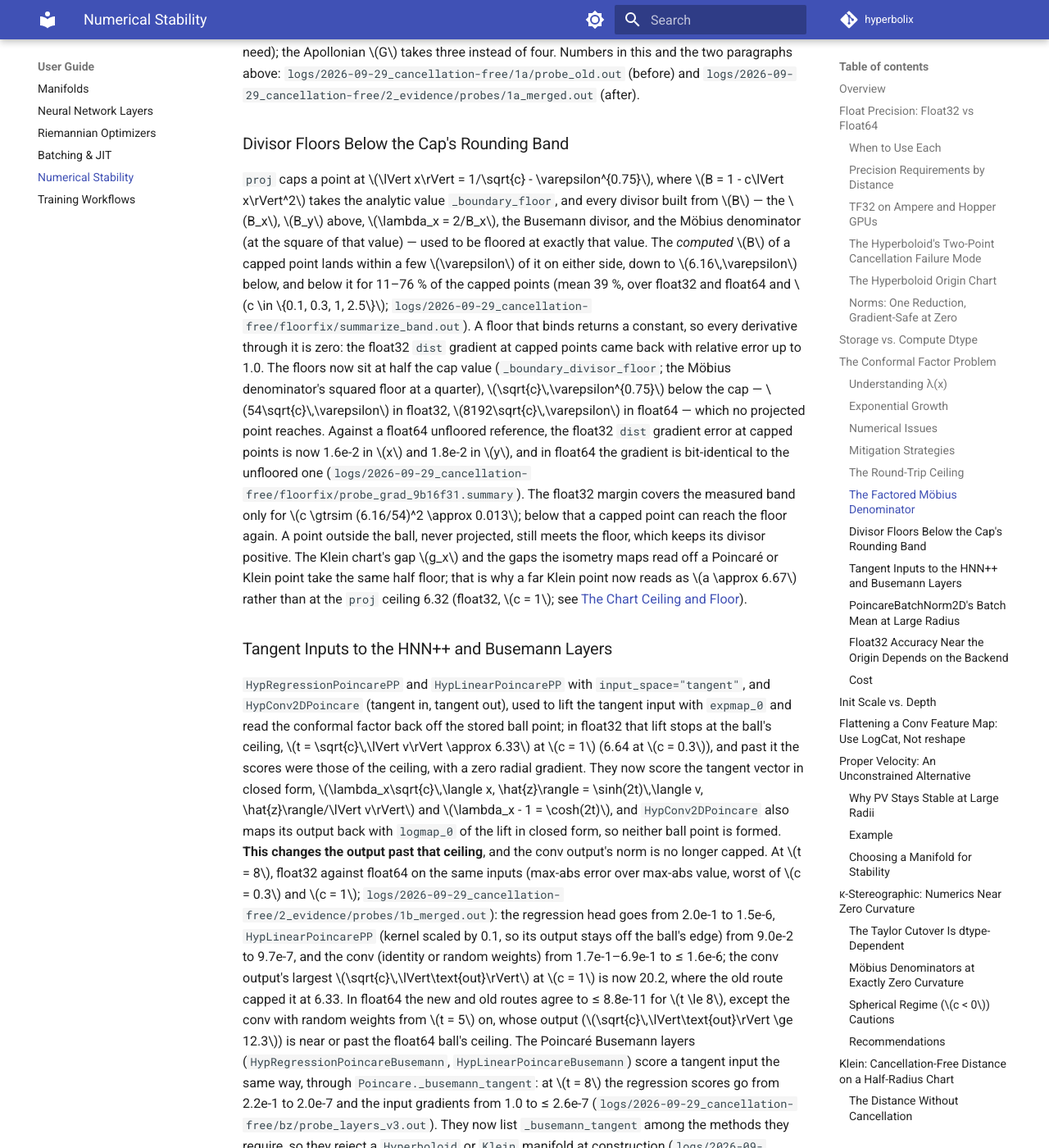
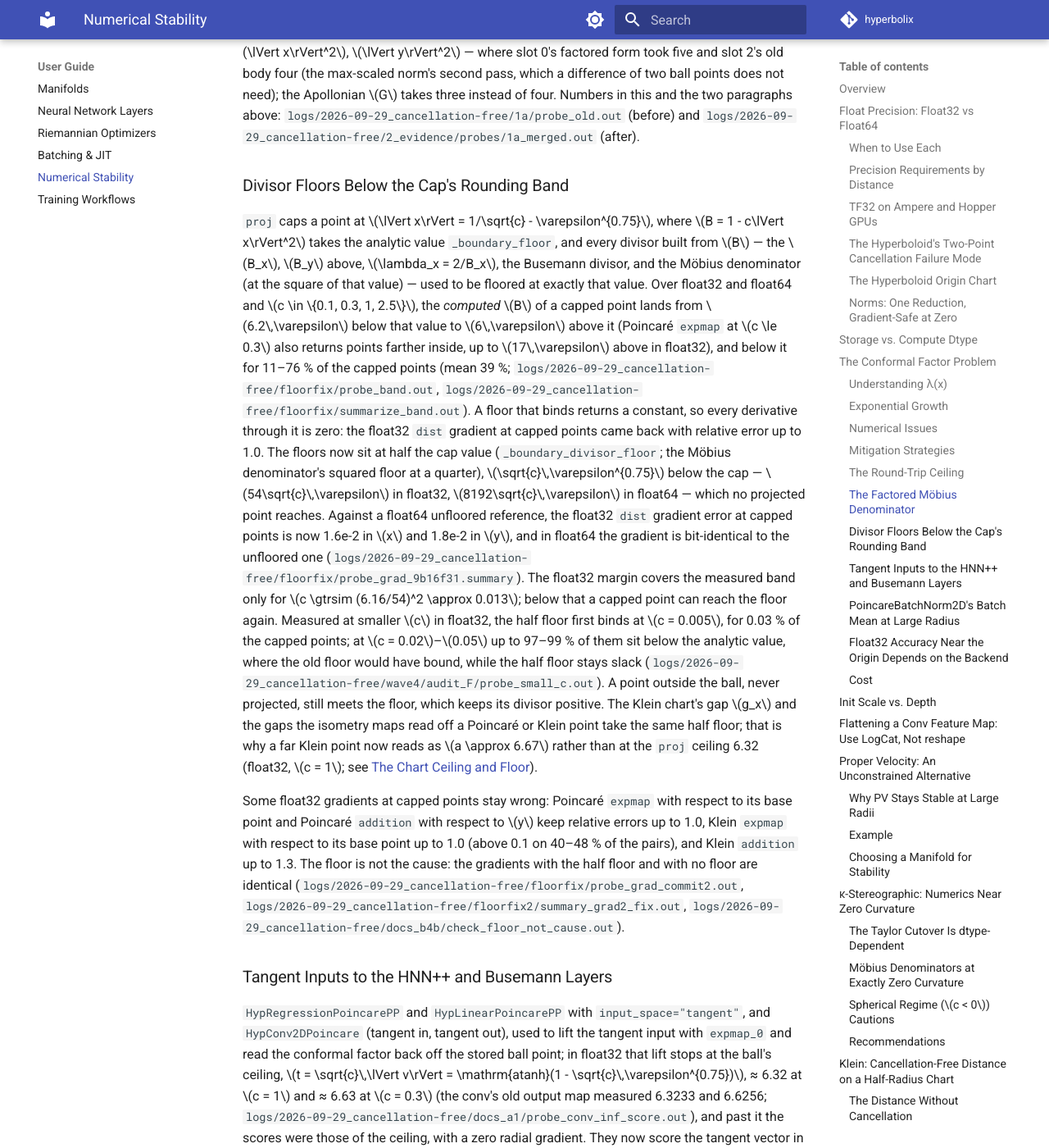
Before and after one commit to timoklein/hyperbolix, an MkDocs documentation site: the page built from docs/user-guide/numerical-stability.md, in a window 1280 px wide and 1400 px high, scrolled down 23175 px. Shown: the whole window at 82% size. Built offline with MkDocs 1.6.1 and Material for MkDocs 9.7.7, drawn with Linux system fonts in a browser that asks for light colours; comment, search, counter and statistics services are not loaded; the version menu is left out; some of the changed text lies outside the part shown.

Commit message:
Align the numerics guide's thresholds and caps with the precision table, and soften the Stereographic identity claims
- Poincaré dtype advice (manifold choice, best practices) now follows the measured table:
  float32 to a = 7, float64 for critical ops from a = 10, required past the chart ceiling.
- The ball ceiling in "Which Version to Use?" and the Stereographic geodesic cap use the
  c-dependent form; bare 12.6 / 27.7 statements now say "at c = 1".
- HypConv2DPoincare's inf-score output: sqrt(c)*||out|| = 43.9178 at c = 0.3 and 1
  (80.18 at c = 0.3); old route 6.3233 (c = 1) / 6.6256 (c = 0.3).
- Old tangent-lift cap: atanh(1 - sqrt(c)*eps^0.75), ~6.32 at c = 1 and ~6.63 at c = 0.3.
- Divisor floors: band -6.2 to +6 eps, the float32 gradients that stay wrong at capped points
  (not caused by the floor), and the small-c binding measurement.
- Blank lines before the two lists under "Which Version to Use?".
- Stereographic at c > 0: bit-identical to Poincare only in the shared core; dist, logmap,
  expmap, expmap_0, logmap_0 and scalar_mul agree to rounding (module and class docstrings,
  API reference, manifolds guide).

````diff
--- a/docs/user-guide/numerical-stability.md
+++ b/docs/user-guide/numerical-stability.md
@@ -471,7 +471,7 @@
 - **`lorentz_midpoint` with `c > 1`:** its normalizer, about `c·x₀²` times the weighted variance of the directions `x_s/x₀` (at most 1), overflows in a widely spread cloud from time coordinates of about `1.84e19/√c`, and the output is the origin. For `c ≤ 1` that is past the ceiling.
 - **FHCNN `normalize=True`:** a linear output whose spatial norm exceeds 1.84e19 gets spatial part 0 and a finite time slot — a finite point off the hyperboloid; its spatial part has zero gradient (the time slot's sigmoid gate still gets one).
 - **`HypLinearPoincarePP`, `HypLinearPoincareBusemann`:** an `inf` score is clipped — by the `sinh` argument clip at `±0.99·ln FLT_MAX ≈ ±87.8`, or by `v_max` — to a finite point at the ball's edge, where the hyperboloid lift above passes it through.
-- **`HypConv2DPoincare`:** the same `sinh` clip, but the layer now returns `logmap_0` of the lift in closed form, so an `inf` score comes out as a finite tangent vector of norm `87.8/(2√c) ≈ 43.9/√c` along its channel; the ball round trip it replaced returned the ball's ceiling, `6.32/√c` at `c = 1` (`logs/2026-09-29_cancellation-free/docs_a1/probe_conv_inf_score.out`).
+- **`HypConv2DPoincare`:** the same `sinh` clip, but the layer now returns `logmap_0` of the lift in closed form, so an `inf` score comes out as a finite tangent vector along its channel with `√c‖out‖ = 43.9178`, half the clip, at both `c = 0.3` and `c = 1`, i.e. `‖out‖ = 43.9/√c` (80.18 at `c = 0.3`); the ball round trip it replaced returned the ball's ceiling, `√c‖out‖ = 6.3233` at `c = 1` and `6.6256` at `c = 0.3` (`logs/2026-09-29_cancellation-free/docs_a1/probe_conv_inf_score.out`).
 
 ### The Hyperboloid Origin Chart {#hyperboloid-origin-chart}
 
@@ -954,32 +954,46 @@
 `proj` caps a point at $\lVert x\rVert = 1/\sqrt{c} - \varepsilon^{0.75}$, where
 $B = 1 - c\lVert x\rVert^2$ takes the analytic value `_boundary_floor`, and every divisor built
 from $B$ — the $B_x$, $B_y$ above, $\lambda_x = 2/B_x$, the Busemann divisor, and the Möbius
-denominator (at the square of that value) — used to be floored at exactly that value. The
-*computed* $B$ of a capped point lands within a few $\varepsilon$ of it on either side, down to
-$6.16\,\varepsilon$ below, and below it for 11–76 % of the capped points (mean 39 %, over float32
-and float64 and
-$c \in \{0.1, 0.3, 1, 2.5\}$; `logs/2026-09-29_cancellation-free/floorfix/summarize_band.out`). A
-floor that binds returns a constant, so every derivative through it is zero: the float32 `dist`
-gradient at capped points came back with relative error up to 1.0. The floors now sit at half the
-cap value (`_boundary_divisor_floor`; the Möbius denominator's squared floor at a quarter),
+denominator (at the square of that value) — used to be floored at exactly that value. Over float32
+and float64 and $c \in \{0.1, 0.3, 1, 2.5\}$, the *computed* $B$ of a capped point lands from
+$6.2\,\varepsilon$ below that value to $6\,\varepsilon$ above it (Poincaré `expmap` at $c \le 0.3$
+also returns points farther inside, up to $17\,\varepsilon$ above in float32), and below it for
+11–76 % of the capped points (mean 39 %; `logs/2026-09-29_cancellation-free/floorfix/probe_band.out`,
+`logs/2026-09-29_cancellation-free/floorfix/summarize_band.out`). A floor that binds returns a
+constant, so every derivative through it is zero: the float32 `dist` gradient at capped points came
+back with relative error up to 1.0. The floors now sit at half the cap value
+(`_boundary_divisor_floor`; the Möbius denominator's squared floor at a quarter),
 $\sqrt{c}\,\varepsilon^{0.75}$ below the cap — $54\sqrt{c}\,\varepsilon$ in float32,
 $8192\sqrt{c}\,\varepsilon$ in float64 — which no projected point reaches. Against a float64
 unfloored reference, the float32 `dist` gradient error at capped points is now 1.6e-2 in $x$ and
 1.8e-2 in $y$, and in float64 the gradient is bit-identical to the unfloored one
 (`logs/2026-09-29_cancellation-free/floorfix/probe_grad_9b16f31.summary`). The float32 margin
 covers the measured band only for $c \gtrsim (6.16/54)^2 \approx 0.013$; below that a capped point
-can reach the floor again. A point outside the ball, never projected, still meets the floor, which
-keeps its divisor positive. The Klein chart's gap $g_x$ and the gaps the isometry maps read off a
-Poincaré or Klein point take the same half floor; that is why a far Klein point now reads as
-$a \approx 6.67$ rather than at the `proj` ceiling 6.32 (float32, $c = 1$; see
-[The Chart Ceiling and Floor](#klein-chart-ceiling)).
+can reach the floor again. Measured at smaller $c$ in float32, the half floor first binds at
+$c = 0.005$, for 0.03 % of the capped points; at $c = 0.02$–$0.05$ up to 97–99 % of them sit below
+the analytic value, where the old floor would have bound, while the half floor stays slack
+(`logs/2026-09-29_cancellation-free/wave4/audit_F/probe_small_c.out`). A point outside the ball,
+never projected, still meets the floor, which keeps its divisor positive. The Klein chart's gap
+$g_x$ and the gaps the isometry maps read off a Poincaré or Klein point take the same half floor;
+that is why a far Klein point now reads as $a \approx 6.67$ rather than at the `proj` ceiling 6.32
+(float32, $c = 1$; see [The Chart Ceiling and Floor](#klein-chart-ceiling)).
+
+Some float32 gradients at capped points stay wrong: Poincaré `expmap` with respect to its base
+point and Poincaré `addition` with respect to $y$ keep relative errors up to 1.0, Klein `expmap`
+with respect to its base point up to 1.0 (above 0.1 on 40–48 % of the pairs), and Klein
+`addition` up to 1.3. The floor is not the cause: the gradients with the half floor and with no
+floor are identical (`logs/2026-09-29_cancellation-free/floorfix/probe_grad_commit2.out`,
+`logs/2026-09-29_cancellation-free/floorfix2/summary_grad2_fix.out`,
+`logs/2026-09-29_cancellation-free/docs_b4b/check_floor_not_cause.out`).
 
 ### Tangent Inputs to the HNN++ and Busemann Layers {#poincare-tangent-input}
 
 `HypRegressionPoincarePP` and `HypLinearPoincarePP` with `input_space="tangent"`, and
 `HypConv2DPoincare` (tangent in, tangent out), used to lift the tangent input with `expmap_0` and
 read the conformal factor back off the stored ball point; in float32 that lift stops at the
-ball's ceiling, $t = \sqrt{c}\,\lVert v\rVert \approx 6.33$ at $c = 1$ (6.64 at $c = 0.3$), and
+ball's ceiling, $t = \sqrt{c}\,\lVert v\rVert = \mathrm{atanh}(1 - \sqrt{c}\,\varepsilon^{0.75})$,
+≈ 6.32 at $c = 1$ and ≈ 6.63 at $c = 0.3$ (the conv's old output map measured 6.3233 and 6.6256;
+`logs/2026-09-29_cancellation-free/docs_a1/probe_conv_inf_score.out`), and
 past it the scores were those of the ceiling, with a zero radial gradient. They now score the
 tangent vector in closed form,
 $\lambda_x\sqrt{c}\,\langle x, \hat{z}\rangle = \sinh(2t)\,\langle v, \hat{z}\rangle/\lVert v\rVert$
@@ -991,7 +1005,7 @@
 2.0e-1 to 1.5e-6, `HypLinearPoincarePP` (kernel scaled by 0.1, so its output stays off the ball's
 edge) from 9.0e-2 to 9.7e-7, and the conv (identity or random weights) from 1.7e-1–6.9e-1 to
 ≤ 1.6e-6; the conv output's largest $\sqrt{c}\,\lVert\text{out}\rVert$ at $c = 1$ is now 20.2,
-where the old route capped it at 6.33. In
+where the old route capped it at the ceiling (6.3279 in that probe). In
 float64 the new and old routes agree to ≤ 8.8e-11 for $t \le 8$, except the conv with random
 weights from $t = 5$ on, whose output ($\sqrt{c}\,\lVert\text{out}\rVert \ge 12.3$) is near or
 past the float64 ball's ceiling. The Poincaré Busemann layers
@@ -1223,7 +1237,7 @@
 
 ### Choosing a Manifold for Stability
 
-- **Poincaré ball**: compact, bounded — fine for small distances ($<5$) and visualization; clamp or use float64 past that.
+- **Poincaré ball**: compact, bounded — float32 is fine up to scaled radius $a = \sqrt{c}\,d \approx 7$ and for visualization; use float64 for critical operations from $a \approx 10$, and float64 is required past the float32 chart ceiling ($a \approx 12.65$ at $c = 1$; see the [table](#precision-requirements-by-distance)).
 - **Hyperboloid**: unbounded radius, and `dist`/`logmap`/`sqdist`/`tangent_norm`/`expmap`/`ptransp`/`tangent_proj`/`tangent_inner`/`egrad2rgrad`/gyro `addition`/`busemann` are all cancellation-free, designed to avoid the identified cancellation, with accuracy limited by the operation and stored inputs (see [above](#the-hyperboloids-two-point-cancellation-failure-mode)). The constraint $\langle x, x\rangle_L = -1/c$ must still be maintained and can drift under Euclidean updates — see [The `atol` Convention](#the-atol-convention) — and a handful of places still lose accuracy for reasons the fix does not remove, listed under [Known Limitations](#hyperboloid-known-limitations).
 - **Proper Velocity**: unconstrained $\mathbb{R}^n$, stable at large radii, exact Euclidean retraction (plain `optax.adam` / SGD trains PV layers without a Riemannian wrapper). Preferred when embeddings naturally grow large. Its tangent-space metric shares the hyperboloid's fix (see [below](#pv-tangent-metric)), and `PV.dist`/`logmap` between two nearby points at large radius now go through the exact hyperboloid lift — see [below](#pv-dist-lift).
 - **κ-Stereographic**: the Poincaré ball's numerics for $c > 0$: it shares the gyrovector core (`addition`, `gyration`, `proj`, the conformal factor), and `dist`, `logmap` and `geodesic` use the far-pair asinh form of Poincaré's default `dist`. It adds the flat and spherical regimes and a Taylor-series switchover near $c = 0$ — see the [dedicated section below](#stereographic-near-zero-curvature).
@@ -1251,7 +1265,8 @@
 bit (float32: `logmap` within 1.1e-5 relative on pairs at scaled radius 6 to 11, the rest within
 3.7e-7). Two things differ.
 `geodesic(t, x, y)` still stores $t \otimes ((-x) \oplus y)$, a point at radius $t\,d$ that float32
-caps once $\sqrt{c}\,t\,d$ passes 12.6; $t = 1/2$ stays inside for any two points the ball stores.
+caps once $\sqrt{c}\,t\,d$ passes the [chart ceiling](#poincare-roundtrip-ceiling) (12.65 at $c = 1$,
+13.80 at $c = 0.1$); $t = 1/2$ stays inside for any two points the ball stores.
 And `dist` has no counterpart of Poincaré's saturating slot 1. For $c \le 0$ and in the Taylor band
 near $c = 0$ the formulas are unchanged: `logmap` and `geodesic` return the same bits as before, and
 `dist`, which now takes the norm of $(-x) \oplus y$ from the Möbius denominator without forming the
@@ -2242,17 +2257,21 @@
 ### Which Version to Use?
 
 **General recommendation**: `VERSION_MOBIUS_DIRECT` (version 0)
+
 - Fewest intermediate operations
 - Best for most applications
 
 **Special cases**:
+
 - **Near-boundary points** (||x|| > 0.9): Use `Poincare(dtype=jnp.float64)`, or convert to the
   hyperboloid via `isometry_mappings.poincare_to_hyperboloid` and use `Hyperboloid.dist` —
   `dist`/`logmap` are now covered by the measured two-point accuracy checks (see [above](
   #the-hyperboloids-two-point-cancellation-failure-mode)). The contrast that motivates this
-  advice: the Poincaré ball itself cannot even *represent* a point past $d_0 \approx 12.65/\sqrt{c}$
-  (float32) / $27.7/\sqrt{c}$ (float64) — `proj`'s boundary clamp saturates there — while the
-  hyperboloid chart's representable ceiling is $\sqrt{c}\,d = \ln(2\,\texttt{finfo.max}) \approx 89$
+  advice: the Poincaré ball itself cannot even *represent* a point past the scaled radius
+  $\sqrt{c}\,d_0 = 2\,\mathrm{atanh}(1 - \sqrt{c}\,\varepsilon^{0.75})$, where `proj`'s boundary
+  clamp saturates: 12.65 (float32) / 27.73 (float64) at $c = 1$, 13.80 / 28.88 at $c = 0.1$ (see
+  [The Round-Trip Ceiling](#poincare-roundtrip-ceiling)). The hyperboloid chart's representable
+  ceiling is $\sqrt{c}\,d = \ln(2\,\texttt{finfo.max}) \approx 89$
   (float32), where $\cosh$ overflows — with `dist` itself giving up a fraction of a radius earlier,
   at $\ln(\texttt{finfo.max}) \approx 88.7$, where the polar frame's $x_0 + \lVert x_s\rVert = e^a$
   does.
@@ -2262,7 +2281,7 @@
   and still saturates on far float32 pairs: 12.637328 for a true 14.4 (two points at scaled
   radius 7.2 on opposite sides, $c = 1$), with a gradient relative error of 1.0
   (`logs/2026-09-29_cancellation-free/2_evidence/probes/1a_merged.out`). Float64 moves the
-  saturation out to the float64 ceiling, $\sqrt{c}\,d \approx 27.7$: the same construction gives
+  saturation out to the float64 ceiling, $\sqrt{c}\,d \approx 27.7$ at $c = 1$: the same construction gives
   27.725826 for a true 29 and for a true 40, again with a gradient relative error of 1.0, while
   slots 0 and 2 return 29 and 40 to within 7.6e-8
   (`logs/2026-09-29_cancellation-free/docs_b1/probe_slot1_f64.out`).
@@ -2554,7 +2573,10 @@
 ## Best Practices Summary
 
 !!! success "Numerical Stability Checklist"
-    - ✅ **On the Poincaré ball, use float32 for distances < 7, float64 for larger; on the
+    - ✅ **On the Poincaré ball, choose the dtype by the scaled radius** $a = \sqrt{c}\,d$: float32
+      up to $a \approx 7$, float64 for critical operations from $a \approx 10$, and float64 is
+      required past the float32 chart ceiling ($a \approx 12.65$ at $c = 1$; see the
+      [table](#precision-requirements-by-distance)). **On the
       hyperboloid, `dist`/`logmap`/`sqdist`/`tangent_norm`/`expmap`/`ptransp`/`tangent_proj`/
       `tangent_inner`/`egrad2rgrad`/gyro `addition`/`busemann` are accurate to the
       point-representation floor at any radius in float32 — see
@@ -2567,7 +2589,7 @@
     - ✅ **Validate manifold constraints** in debugging
     - ✅ **Use `VERSION_MOBIUS_DIRECT` for Poincaré distance** (`VERSION_METRIC_TENSOR` runs the
       same body; `VERSION_MOBIUS` saturates on far pairs, past $\sqrt{c}\,d \approx 12.6$ in float32
-      and 27.7 in float64)
+      and 27.7 in float64 at $c = 1$)
     - ✅ **Clip curvature** if learnable (0.1 < c < 10.0)
     - ✅ **Initialize embeddings conservatively** (small norms)
     - ✅ **Prefer `ProperVelocity` for large-radius features** — unconstrained $\mathbb{R}^n$ avoids the boundary entirely and trains with plain `optax.adam`
@@ -2598,7 +2620,7 @@
 
 5. **Use float64 manifold** — switching the Poincaré `version_idx` does not help:
    `VERSION_METRIC_TENSOR` runs the default's body, and `VERSION_MOBIUS` saturates on far pairs,
-   past $\sqrt{c}\,d \approx 12.6$ in float32 and 27.7 in float64 (see
+   past $\sqrt{c}\,d \approx 12.6$ in float32 and 27.7 in float64 at $c = 1$ (see
    [Which Version to Use?](#which-version-to-use)):
    ```python
    from hyperbolix.manifolds import Poincare
````
Also changed, not shown: docs/api-reference/manifolds.md (+2 -2 lines), docs/user-guide/manifolds.md (+2 -2 lines), 1 other file.
